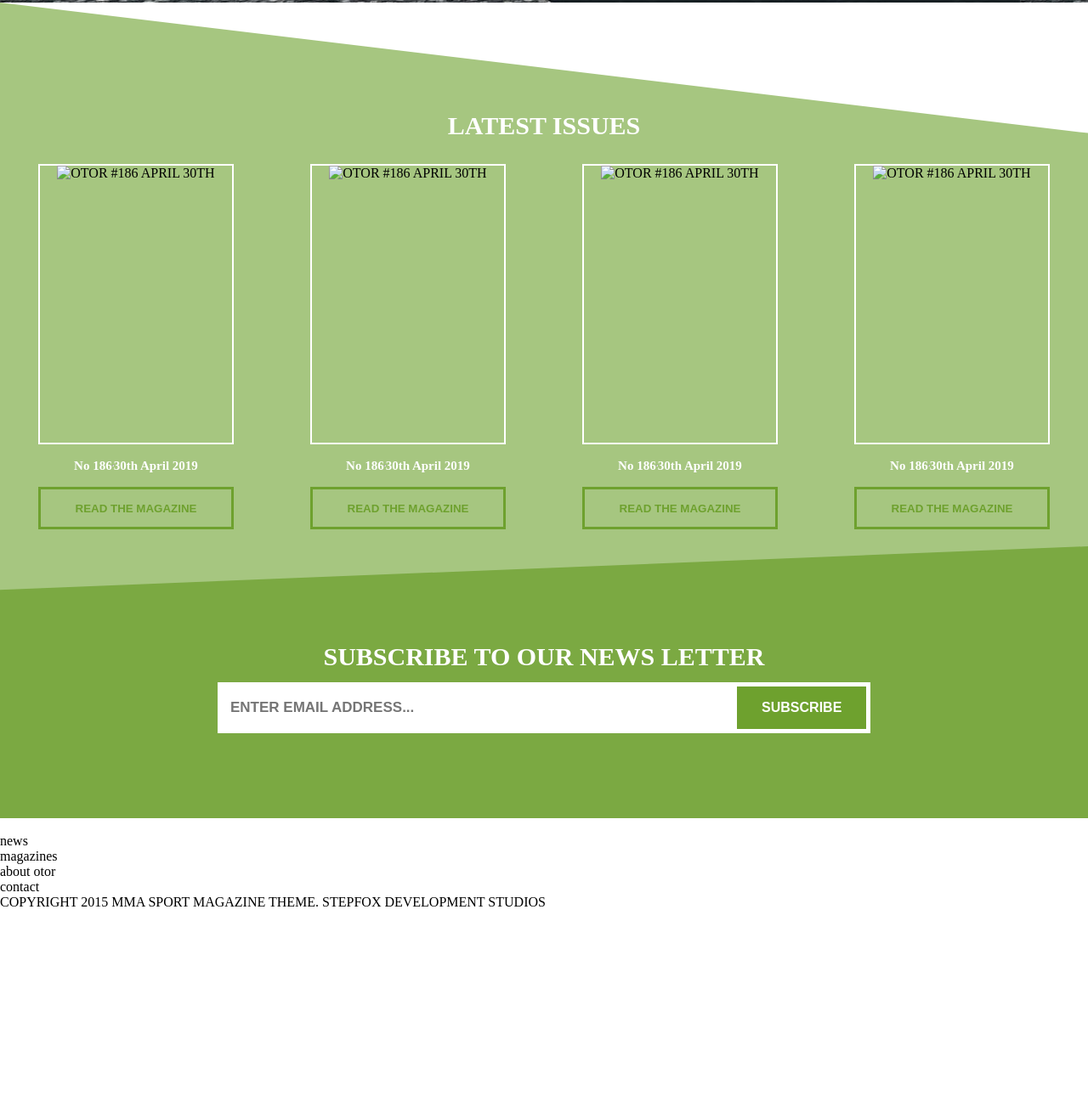
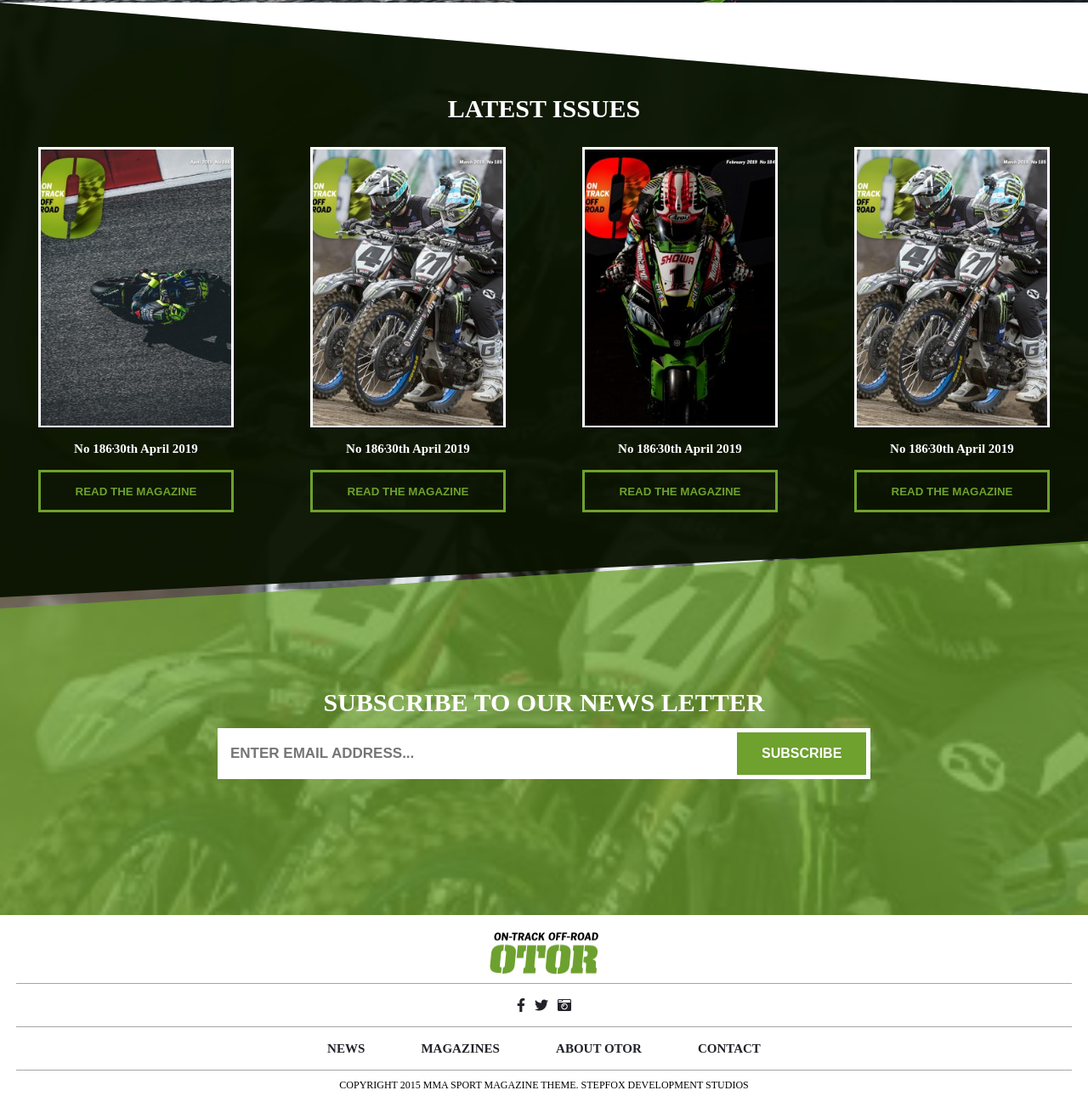
Before and after one commit to laviedegeorge/onTrackoffRoad.com, a plain HTML site: page index.html in a window 1280 px wide. Shown: the part 687-1997 px from the top of the page at 85% size. Before the commit the page ends 1758 px from the top, so only its background shows below. Drawn offline with Linux system fonts and the light colour scheme.

Commit message:
added footer etc.

```diff
--- a/css/main.scss
+++ b/css/main.scss
@@ -1,17 +1,21 @@
-*{
+* {
     padding: 0%;
     margin: 0%;
     box-sizing: border-box;
 }
-a{
+
+a {
     text-decoration: none;
     color: inherit;
 }
-button{
+
+button {
     border: none;
     background-color: transparent;
+    outline: none;
 }
-ul{
+
+ul {
     list-style-type: none;
 }
 
@@ -23,8 +27,11 @@ $color3 :#ffffff;
 
 /* functions */
 
+body {
+    background: url(/assets/OTOR186_cover.jpg) cover;
+}
 
-.main{
+.main {
     width: 100%;
     height: auto;
     background-color: $color3;
@@ -32,10 +39,10 @@ $color3 :#ffffff;
 
 /*  header  */
 
-header{
+header {
     width: 100%;
     height: 130px;
-    display:grid;
+    display: grid;
     grid-template-columns: auto auto auto auto;
     align-items: flex-end;
     /*  justify-content: space-evenly; */
@@ -44,15 +51,16 @@ header{
     box-shadow: 0 0 24px #00000040;
     padding: 0px 20px 25px 20px;
 
-        .nav-list-cont{
+    .nav-list-cont {
         max-width: 700px;
         overflow: hidden;
-                ul{
+
+        ul {
             display: flex;
             align-items: flex-end;
 
 
-                        li{
+            li {
                 font-size: 15px;
                 font-family: 'Montserrat', sans-serif;
                 text-transform: uppercase;
@@ -65,7 +73,7 @@ header{
 
 /*cover*/
 
-.cover{
+.cover {
     width: 100%;
     height: 70vh;
     display: flex;
@@ -73,33 +81,39 @@ header{
     justify-content: center;
     align-items: center;
     background: url(/assets/OTOR186_cover.jpg);
+    background-size: cover;
     object-fit: cover;
     text-align: center;
 
 }
-.cover_cont{
+
+.cover_cont {
     width: 75%;
-    .head{
+
+    .head {
         border: none;
         color: #ffffff;
         background-color: #6ea12e;
-        height:30px;
+        height: 30px;
         width: 100px;
         text-transform: uppercase;
     }
-     .p1{
-         font-weight:bold ;
-         font-size:35px ;
-         line-height: 2 ;
+
+    .p1 {
+        font-weight: bold;
+        font-size: 35px;
+        line-height: 2;
         color: #ffffff;
         text-transform: uppercase;
     }
-     .p2{
-         font-size:20px ;
-         line-height: 1.5 ;
+
+    .p2 {
+        font-size: 20px;
+        line-height: 1.5;
         color: #ffffff;
     }
-     .rm{
+
+    .rm {
         border: 2px solid #ffffff;
         width: 150px;
         height: 40px;
@@ -108,36 +122,56 @@ header{
         margin-top: 10px;
     }
 }
+
 /* lastest issues*/
-.lst-news-sub-news{
-    clip-path: polygon(0 0, 100% 16%, 100% 100%, 0% 100%);
-    width:100%;
+.lst-news-sub-news {
+    clip-path: polygon(0 0, 100% 10%, 100% 100%, 0% 100%);
+    width: 100%;
+    background: url(/assets/OTORMXGP.jpg);
+    background-size: cover;
+    object-fit: cover;
     text-align: center;
-    background-color: #6da12e9a;
-    padding: 100px 0px 0px 0px;
 
-        .heading{
+
+
+    .lastest-issue {
+        clip-path: polygon(0 0, 100% 10%, 100% 91%, 0% 100%);
+        background-color: #0a1300f5;
+        padding: 80px 0px 100px 0px;
+
+        .heading {
             position: relative;
             color: #ffffff;
-            font-size:30px;
+            font-size: 30px;
             text-transform: uppercase;
             line-height: 3;
             font-weight: bold;
             margin: auto 0;
         }
-        .lastest-issue{
 
+        .news-holder{
             display: flex;
             justify-content: space-around;
-            margin-bottom: 20px;
-              .news-div{
+
+
+            .news-div {
                 width: 18%;
-                  .ls-is-pics{
+
+                .ls-is-pics {
                     width: 100%;
                     height: 330px;
-                      border: 2px solid #ffffff;
+                    border: 3px solid #ffffff;
+
+                    a {
+                        img {
+                            width: 100%;
+                            height: 325px;
+                            object-fit: cover;
                         }
-                    .info{
+                    }
+                }
+
+                .info {
                     width: 100%;
                     height: 50px;
                     display: flex;
@@ -147,35 +181,40 @@ header{
                     font-weight: bold;
                     font-size: 15px;
                 }
-                    .rtm-btn{
-                        width:100%;
+
+                .rtm-btn {
+                    width: 100%;
                     height: 50px;
                     border: 3px solid #6ea12e;
                     color: #6ea12e;
                     text-transform: uppercase;
                     font-weight: bold;
                 }
+        }
 
         }
 
     }
-        .sub-news{
-            width:100%;
-            height: 40vh;
+
+    .sub-news {
+        width: 100%;
+        height: 55vh;
         display: flex;
         justify-content: center;
         align-items: center;
-            flex-direction:column;
+        flex-direction: column;
         background-color: #6da12ec2;
-            clip-path: polygon(0 16%, 100% 0, 100% 100%, 0% 100%);
-                .sub-header{
+        clip-path: polygon(0 18%, 100% 0, 100% 100%, 0% 100%);
+        margin-top: -66px;
+        .sub-header {
             font-size: 30px;
             font-weight: bold;
             text-transform: uppercase;
             line-height: 2;
             color: #ffffff;
         }
-                .input-cont{
+
+        .input-cont {
             background-color: #ffffff;
             height: 60px;
             width: 60%;
@@ -183,7 +222,8 @@ header{
             display: flex;
             justify-content: center;
             align-items: center;
-                        .email{
+
+            .email {
                 width: 80%;
                 height: 50px;
                 border: none;
@@ -193,12 +233,13 @@ header{
                 outline: none;
                 text-indent: 10px;
             }
-                        .submit{
+
+            .submit {
                 width: 20%;
                 height: 50px;
                 border: none;
                 background-color: #6ea12e;
-                            color:#ffffff;
+                color: #ffffff;
                 text-transform: uppercase;
                 font-size: 16px;
                 font-weight: bold;
@@ -207,3 +248,56 @@ header{
 
     }
 }
+
+footer {
+    width: 100%;
+    height: auto;
+    display: flex;
+    flex-direction: column;
+    align-items: center;
+
+    .footer-logo {
+        width: 10%;
+        height: 60px;
+        line-height: 3;
+        margin-top: 20px;
+    }
+
+    .social {
+        display: flex;
+        justify-content: space-between;
+        align-items: center;
+        width: 5%;
+        height: 50px;
+
+        .social-icon {
+            color: #222329;
+        }
+    }
+
+    .links {
+        width: 45%;
+
+        .links-ul {
+            height: 50px;
+            display: flex;
+            justify-content: space-around;
+            align-items: center;
+            text-transform: uppercase;
+            font-weight: bold;
+            font-size: 15px;
+            color: #222329;
+        }
+    }
+
+    .cr {
+        font-size: 12px;
+        margin: 10px 0px 25px 0px;
+    }
+}
+
+.hr-line {
+    width: 97%;
+    height: 1px;
+    background-color: #a5a5a5;
+}
--- a/index.html
+++ b/index.html
@@ -72,12 +72,14 @@
         <!--    lastest issues section and subcribe to news letter  -->
 
         <section class="lst-news-sub-news">
+
+            <div class="lastest-issue">
                 <p class="heading">latest issues</p>
-            <div class="lastest-issue">
+                <div class="news-holder">
                     <div class="news-div">
                         <div class="ls-is-pics">
                             <a href="#">
-                            <img src="" alt="OTOR #186 APRIL 30TH">
+                                <img src="assets/OTOR186.jpg" alt="OTOR #186 APRIL 30TH">
                             </a>
                         </div>
                         <div class="info">
@@ -90,7 +92,7 @@
                     <div class="news-div">
                         <div class="ls-is-pics">
                             <a href="#">
-                            <img src="" alt="OTOR #186 APRIL 30TH">
+                                <img src="assets/OTORMXGP.jpg" alt="OTOR #186 APRIL 30TH">
                             </a>
                         </div>
                         <div class="info">
@@ -103,7 +105,7 @@
                     <div class="news-div">
                         <div class="ls-is-pics">
                             <a href="#">
-                            <img src="" alt="OTOR #186 APRIL 30TH">
+                                <img src="assets/OTOR184.jpg" alt="OTOR #186 APRIL 30TH">
                             </a>
                         </div>
                         <div class="info">
@@ -116,7 +118,7 @@
                     <div class="news-div">
                         <div class="ls-is-pics">
                             <a href="#">
-                            <img src="" alt="OTOR #186 APRIL 30TH">
+                                <img src="assets/OTORMXGP.jpg" alt="OTOR #186 APRIL 30TH">
                             </a>
                         </div>
                         <div class="info">
@@ -125,6 +127,7 @@
                             <p>30th April 2019</p>
                         </div>
                         <button class="rtm-btn">read the magazine</button>
+                    </div>
                 </div>
             </div>
             <div class="sub-news">
@@ -139,17 +142,17 @@
         <!-- footer   -->
         <footer>
             <div class="footer-logo">
-                <img src="" alt="">
+                <img src="assets/logo-footer.png" width="100%" height="50px" alt="">
             </div>
-
+            <div class="hr-line"></div>
             <div class="social">
-                <i></i>
-                <i></i>
-                <i></i>
+                <i class="fab fa-facebook-f social-icon"></i>
+                <i class="fab fa-twitter social-icon"></i>
+                <i class="fas fa-camera-retro social-icon"></i>
             </div>
-
+            <div class="hr-line"></div>
             <div class="links">
-                <ul>
+                <ul class="links-ul">
                     <a href="#">
                         <li>news</li>
                     </a>
@@ -164,8 +167,8 @@
                     </a>
                 </ul>
             </div>
-
-            <p>
+            <div class="hr-line"></div>
+            <p class="cr">
                 COPYRIGHT 2015 MMA SPORT MAGAZINE THEME.
                 STEPFOX DEVELOPMENT STUDIOS
             </p>
```
Also changed, not shown: assets/OTOR184.jpg (added), assets/OTOR186.jpg (added), assets/OTORMXGP.jpg (added), assets/logo-footer.png (added), css/main.css, 1 other file. Lines whose indentation alone changed are shown as unchanged.
